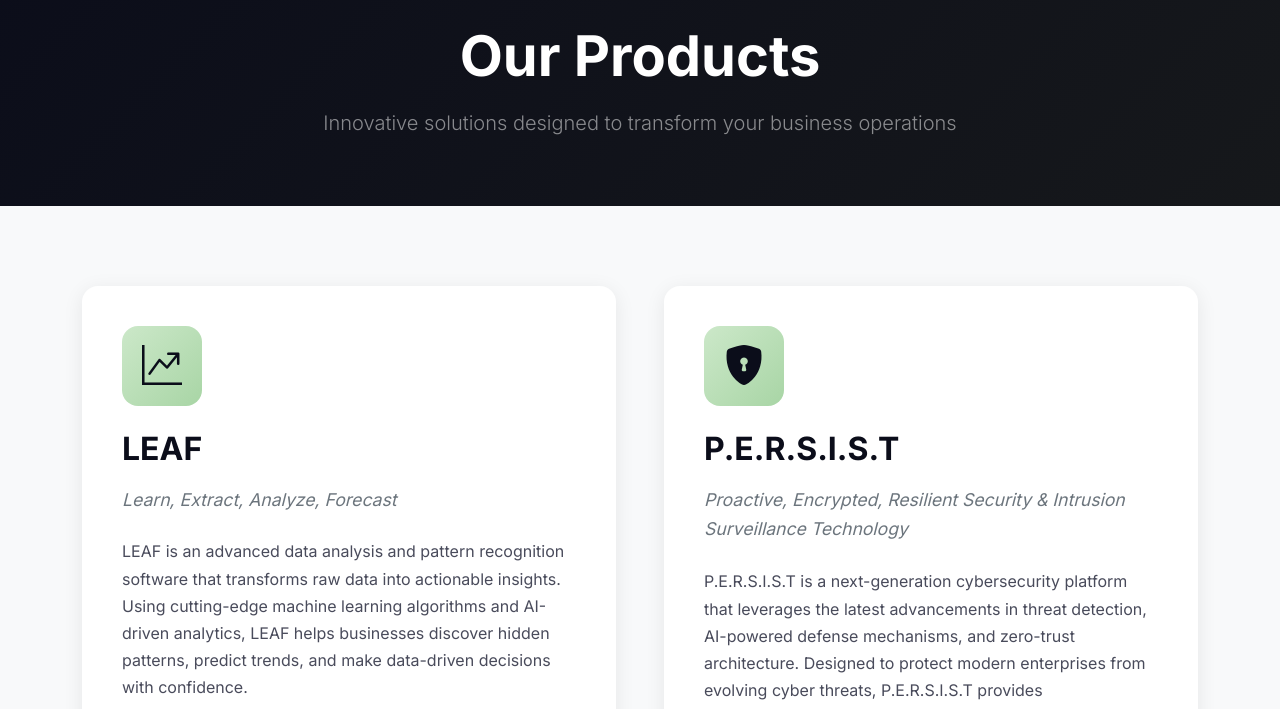
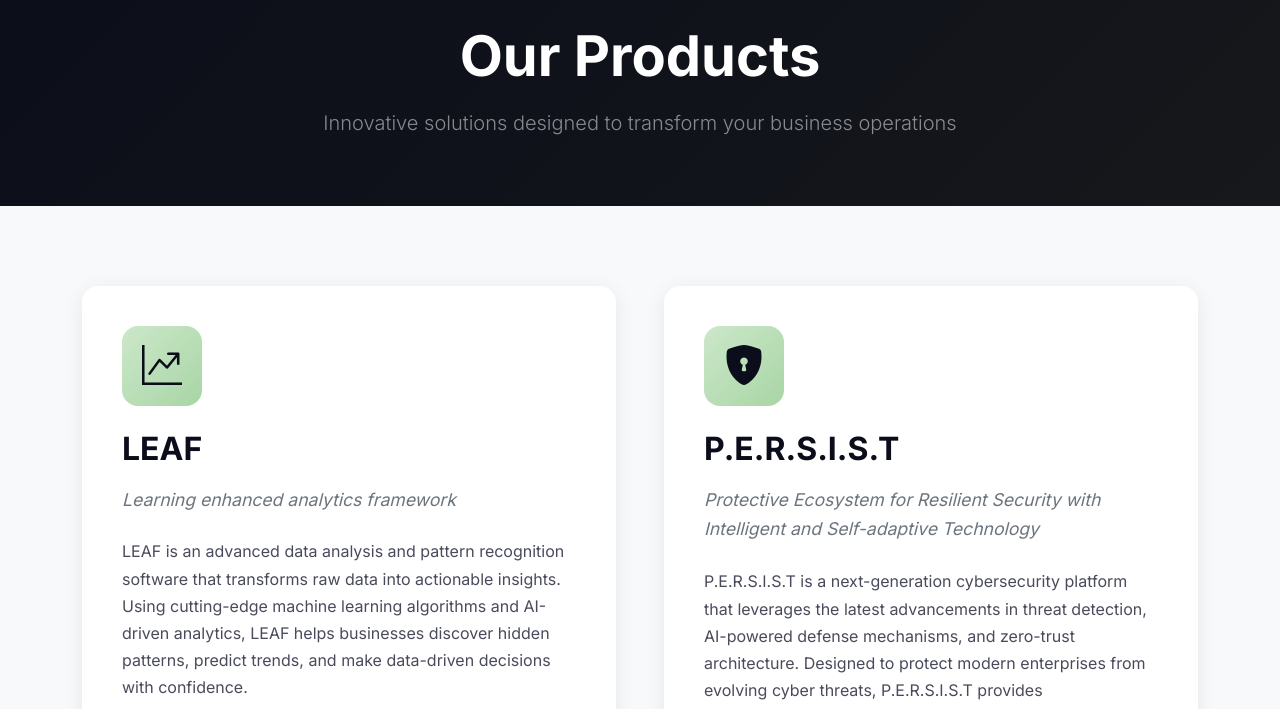
Before and after one commit to Feroan101/Enmero, a plain HTML site: page product.html in a window 1280 px wide. Shown: the part 77-786 px from the top of the page. Drawn offline with nearby package versions, Linux system fonts and the light colour scheme.

Commit message:
products update

```diff
--- a/product.html
+++ b/product.html
@@ -176,7 +176,7 @@
                             <i class="bi bi-graph-up-arrow"></i>
                         </div>
                         <h2 class="product-title">LEAF</h2>
-                        <p class="product-subtitle">Learn, Extract, Analyze, Forecast</p>
+                        <p class="product-subtitle">Learning enhanced analytics framework</p>
                         <p class="product-description">
                             LEAF is an advanced data analysis and pattern recognition software that transforms raw data into actionable insights. Using cutting-edge machine learning algorithms and AI-driven analytics, LEAF helps businesses discover hidden patterns, predict trends, and make data-driven decisions with confidence.
                         </p>
@@ -226,7 +226,7 @@
                             <i class="bi bi-shield-lock-fill"></i>
                         </div>
                         <h2 class="product-title">P.E.R.S.I.S.T</h2>
-                        <p class="product-subtitle">Proactive, Encrypted, Resilient Security & Intrusion Surveillance Technology</p>
+                        <p class="product-subtitle">Protective Ecosystem for Resilient Security with Intelligent and Self-adaptive Technology</p>
                         <p class="product-description">
                             P.E.R.S.I.S.T is a next-generation cybersecurity platform that leverages the latest advancements in threat detection, AI-powered defense mechanisms, and zero-trust architecture. Designed to protect modern enterprises from evolving cyber threats, P.E.R.S.I.S.T provides comprehensive security coverage across networks, endpoints, and cloud infrastructure.
                         </p>
```
Also changed, not shown: index.html (+1 -2 lines).
